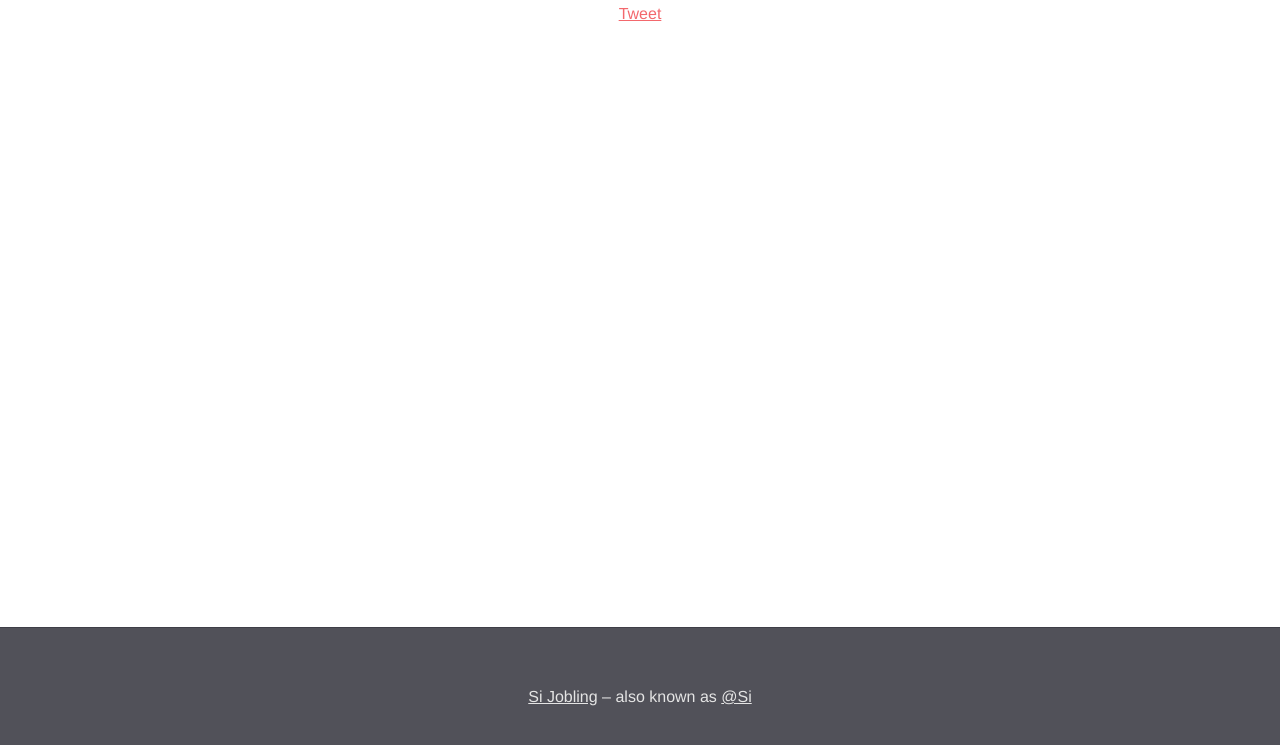
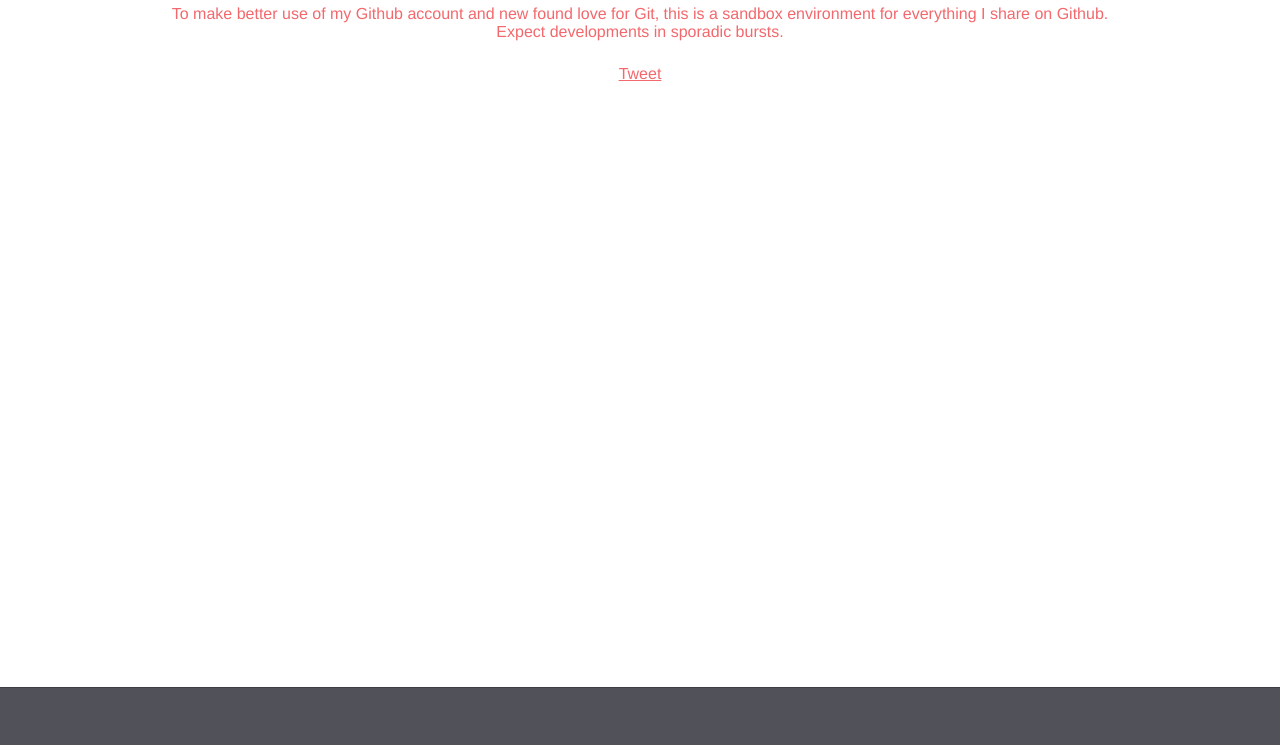
Before and after one commit to si/si.github.com, a plain HTML site: page index.html in a window 1280 px wide. Shown: the part 94-839 px from the top of the page. Drawn offline with nearby package versions, Linux system fonts and the light colour scheme.

Commit message:
Inserted basic summary to heading

```diff
--- a/index.html
+++ b/index.html
@@ -18,6 +18,7 @@
 <div id="header">
 		<div class="wrap">
 			<h1>Si's Repos</h1>
+			<p>To make better use of my Github account and new found love for Git, this is a sandbox environment for everything I share on Github. Expect developments in sporadic bursts.</p>
 			<a href="https://twitter.com/share" class="twitter-share-button" data-via="Si">Tweet</a>
 			<script>!function(d,s,id){var js,fjs=d.getElementsByTagName(s)[0];if(!d.getElementById(id)){js=d.createElement(s);js.id=id;js.src="//platform.twitter.com/widgets.js";fjs.parentNode.insertBefore(js,fjs);}}(document,"script","twitter-wjs");</script>
 		</div>
```
